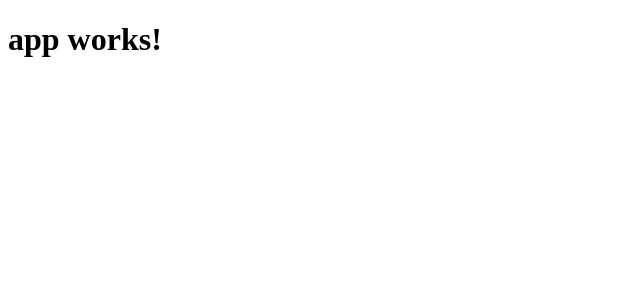
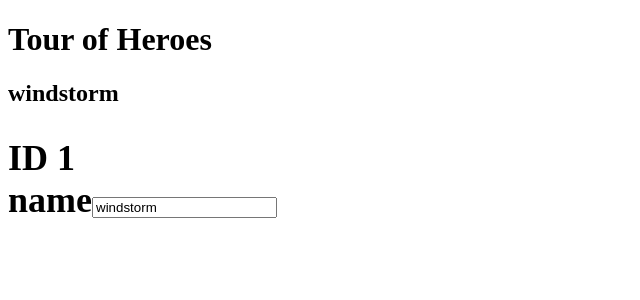
Before and after one commit to u4bi-store/angular-framework, an Angular app in the folder basic-web/: page / in a window 1280 px wide. Shown: the top 300 px of the page, without its empty margins (0-640 px from the left). Built offline with nearby package versions, Linux system fonts and the light colour scheme.

Commit message:
app data binding

```diff
--- a/basic-web/src/app/app.component.html
+++ b/basic-web/src/app/app.component.html
@@ -1,3 +1,7 @@
-<h1>
-  {{title}}
-</h1>
+<h1> {{title}} </h1>
+<h2> {{hero.name}} <h2>
+<div><label>ID </label>{{hero.id}}</div>
+<div>
+  <label>name</label>
+  <input [(ngModel)] = "hero.name" placeholder="input name">
+</div>
--- a/basic-web/src/app/app.component.ts
+++ b/basic-web/src/app/app.component.ts
@@ -1,10 +1,20 @@
 import { Component } from '@angular/core';
+
+export class Hero{
+  id: number;
+  name: string;
+}
 
 @Component({
   selector: 'app-root',
   templateUrl: './app.component.html',
   styleUrls: ['./app.component.css']
 })
+
 export class AppComponent {
-  title = 'app works!';
+  title = 'Tour of Heroes';
+  hero: Hero ={
+    id: 1,
+    name: 'windstorm'
+  };
 }
```
